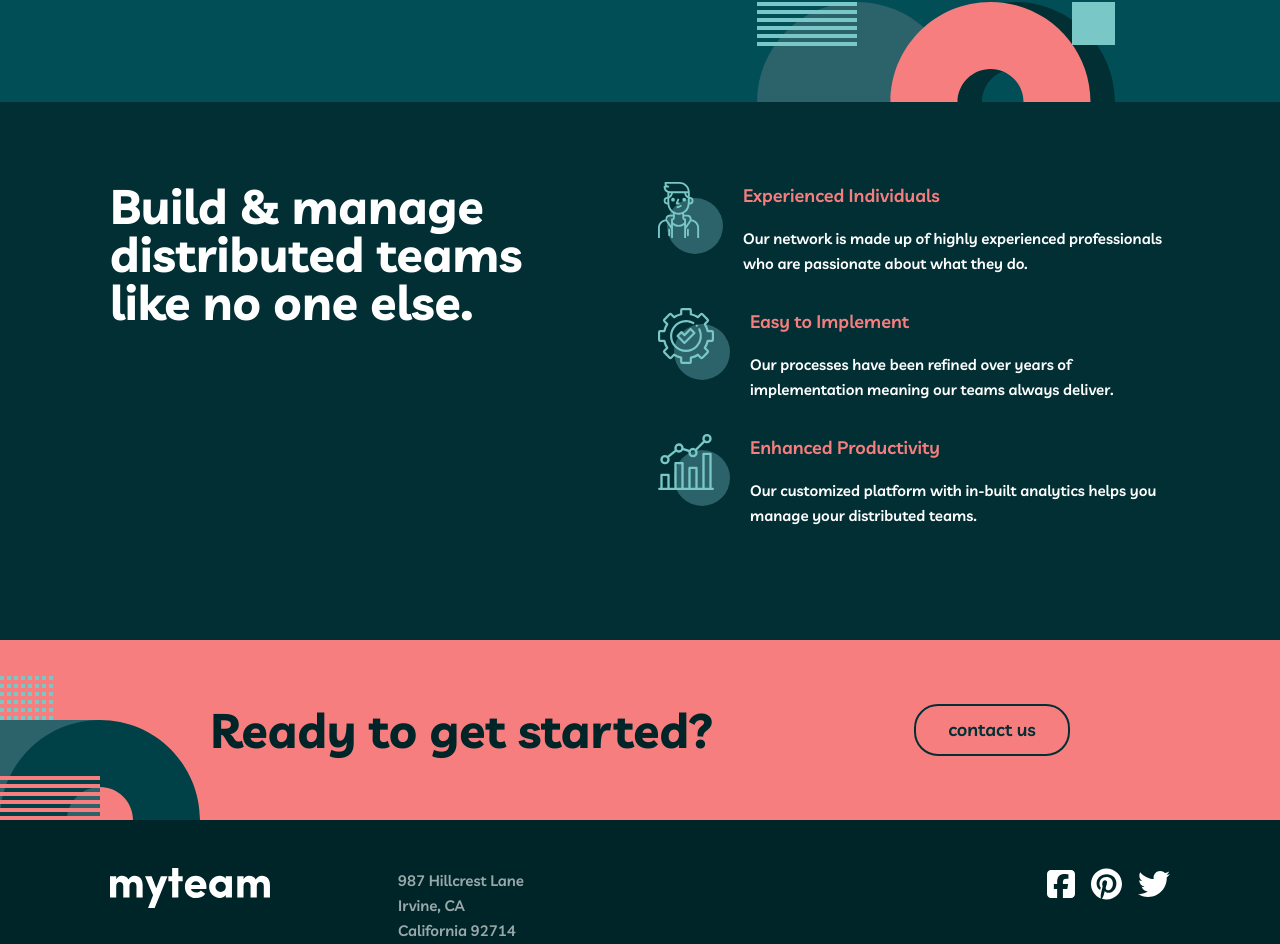
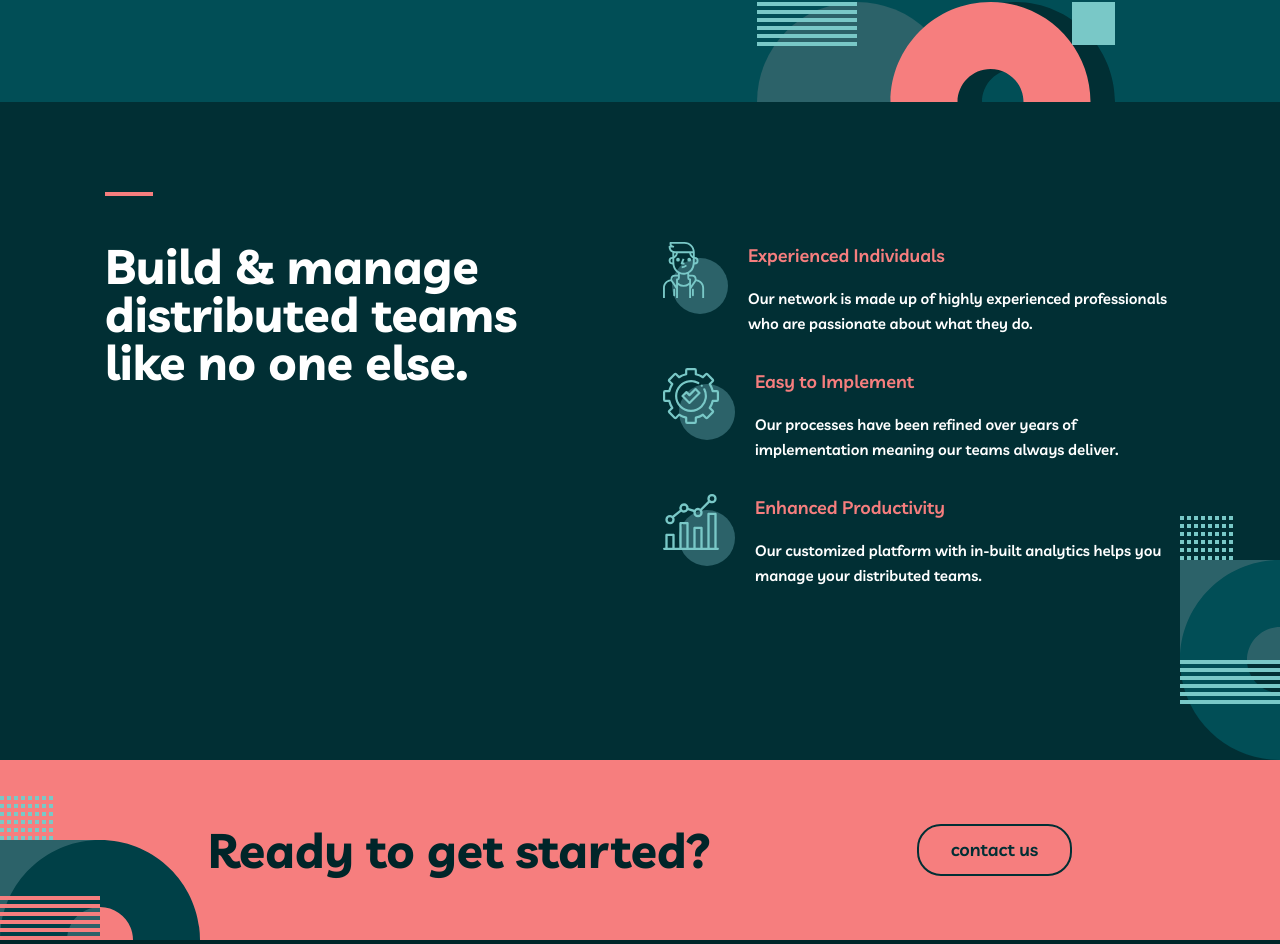
Before and after one commit to bernardocostaa/Myteam, a React (Vite) app: page / in a window 1280 px wide. Shown: the part 598-1542 px from the top of the page. Built offline with nearby package versions, Linux system fonts and the light colour scheme.

Commit message:
ajustes na home e mudanças no css

```diff
--- a/src/App.css
+++ b/src/App.css
@@ -17,7 +17,7 @@
     line-height: 25px;
   }
 
-  .fontH1{
+  .fontH1 {
     font-size: 6.25rem;
     font-weight: 700;
     line-height: 100px;
@@ -34,8 +34,31 @@
       bottom left;
   }
 
-  .w-625{
+  .w-625 {
     width: 625px;
+  }
+
+  .customContainer {
+    width: 100%;
+    max-width: initial;
+  }
+
+  @media screen and (min-width: 330px) {
+    .customContainer {
+      max-width: 330px;
+    }
+  }
+
+  @media screen and (min-width: 690px) {
+    .customContainer {
+      max-width: 690px;
+    }
+  }
+
+  @media screen and (min-width: 1110px) {
+    .customContainer {
+      max-width: 1110px;
+    }
   }
 }
 
@@ -51,6 +74,6 @@ img {
   display: block;
 }
 
-ul li a.active{
+ul li a.active {
   color: #f67e7e;
 }
--- a/src/components/Footer.jsx
+++ b/src/components/Footer.jsx
@@ -12,7 +12,7 @@ const Footer = () => {
   return (
     <>
       <section className="bg-section-footerImg">
-        <div className="desktop:container mx-auto px-5 flex items-center justify-around py-16">
+        <div className="customContainer mx-auto px-5 flex items-center justify-around py-16">
           <h1 className="fontH2 text-DarkGreen">Ready to get started?</h1>
           <Link
             to="contact"
@@ -23,7 +23,7 @@ const Footer = () => {
         </div>
       </section>
       <footer className="bg-DarkGreen py-12">
-        <div className="desktop:container mx-auto px-5 flex justify-between">
+        <div className="customContainer mx-auto px-5 flex justify-between">
           <div className="flex gap-32">
             <div>
               <img className="mb-10" src={logo} alt="logo da empresa" />
--- a/src/components/Header.jsx
+++ b/src/components/Header.jsx
@@ -5,7 +5,7 @@ import logo from "../imgs/logo.svg";
 const Header = () => {
   return (
     <header className="bg-MidnightGreen">
-      <nav className="desktop:container mx-auto px-5 items-center flex justify-between pt-16 fontBody-1">
+      <nav className="customContainer mx-auto px-5 items-center flex justify-between pt-16 fontBody-1">
         <ul className="flex items-center gap-10 text-white ">
           <li className="mr-10">
             <Link className="p-2" to="/">
--- a/src/components/Home.jsx
+++ b/src/components/Home.jsx
@@ -8,7 +8,7 @@ const Home = () => {
   return (
     <>
       <section className={`${Styles.bgSection}`}>
-        <div className="desktop:container mx-auto px-5">
+        <div className="customContainer mx-auto px-5">
           <div className="flex">
             <h1 className="fontH1 text-white font-bold flex-2 w-625 ">
               Find the <br /> best{" "}
@@ -25,9 +25,9 @@ const Home = () => {
         </div>
       </section>
       <section className={Styles.bgSectionMore}>
-        <div className="desktop:container mx-auto px-5">
+        <div className="customContainer mx-auto px-5">
           <div className="flex justify-between">
-            <h1 className="text-white fontH2 max-w-md">
+            <h1 className="text-white fontH2 max-w-md relative  before:w-12 before:h-1 before:bg-LightCoral before:absolute before:-top-[50px]">
               Build & manage distributed teams like no one else.
             </h1>
             <div className="max-w-lg">
--- a/src/components/css/Home.module.css
+++ b/src/components/css/Home.module.css
@@ -14,6 +14,7 @@
 }
 
 .bgSectionMore {
-  background: #012f34;
-  padding: 80px 0;
+  background: #012f34 url(/src/imgs/bg-pattern-home-3.svg) no-repeat bottom
+    right -100px;
+  padding: 140px 0;
 }
--- a/tailwind.config.js
+++ b/tailwind.config.js
@@ -2,6 +2,7 @@
 export default {
   content: ["./index.html", "./src/**/*.{js,ts,jsx,tsx}"],
   theme: {
+    extend: {
       screens: {
         tablet: "330px",
         laptop: "690px",
@@ -15,9 +16,8 @@ export default {
         DeepJungleGreen: "#004047",
         SacramentoStateGreen: "#012F34",
         DarkGreen: "#002529",
-      white:'#fff'
       },
-    extend: {},
+    },
   },
   plugins: [],
 };
```
Lines whose indentation alone changed are shown as unchanged.
